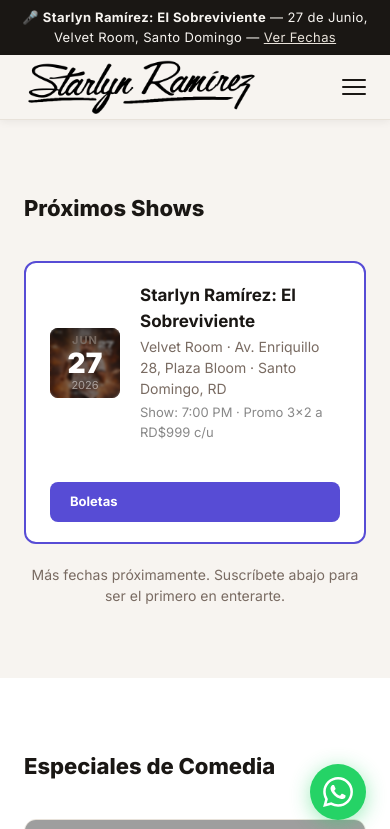
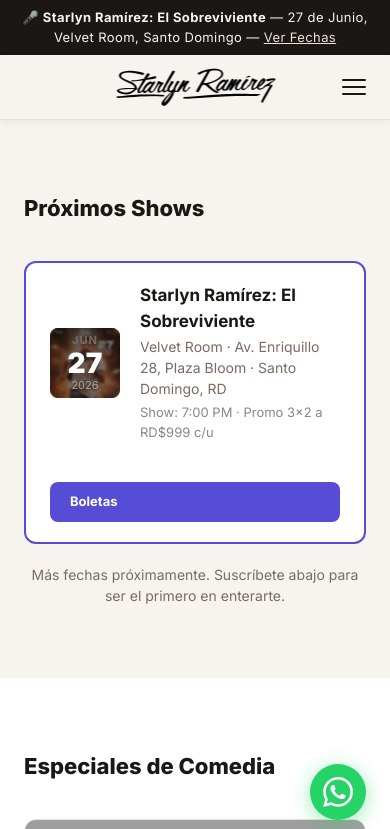
Before and after one commit to vhiarly/starlyn-ramirez, a plain HTML site: page index.html in a window 390 px wide. Shown: the top 829 px of the page. Drawn offline with Linux system fonts and the light colour scheme; grey boxes are pictures that could not be loaded.

Commit message:
Logo más pequeño y centrado en móvil
Co-Authored-By: Claude Sonnet 4.6 <noreply@anthropic.com>

```diff
--- a/index.html
+++ b/index.html
@@ -71,7 +71,7 @@
     }
 
     .logo img {
-      height: 54px;
+      height: 46px;
       width: auto;
       display: block;
     }
@@ -553,6 +553,10 @@
     @media (max-width: 640px) {
       .nav-links { display: none; }
       .hamburger { display: flex; }
+      .header-inner { position: relative; justify-content: center; }
+      .logo { position: absolute; left: 50%; transform: translateX(-50%); }
+      .logo img { height: 38px; }
+      .nav-actions { margin-left: auto; }
       .grid-4 { grid-template-columns: repeat(2, 1fr); gap: 14px; }
       .footer-grid { grid-template-columns: 1fr; }
       .show-item {
```
